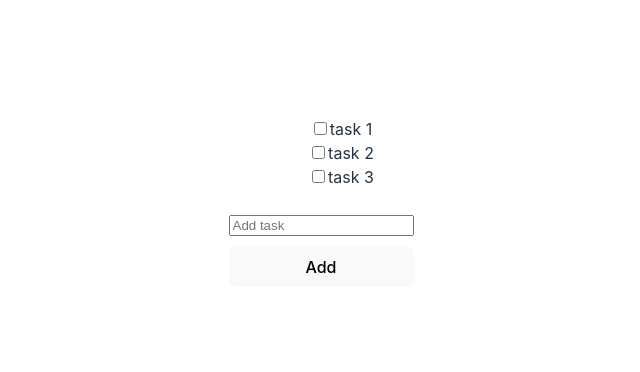
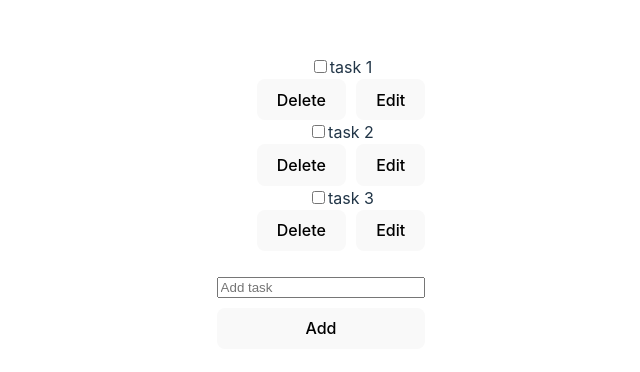
Before and after one commit to rk14283/hooksPractice, a React (Vite) app in the folder react-hooks/: page / in a window 1280 px wide. Shown: the part 206-578 px from the top of the page, without its empty margins (319-959 px from the left). Built offline with nearby package versions, Linux system fonts and the light colour scheme.

Commit message:
todo list with delete and add

```diff
--- a/react-hooks/src/App.css
+++ b/react-hooks/src/App.css
@@ -25,7 +25,11 @@
   flex-direction: column;
   gap: 10px; /* Adds spacing between tasks */
 }
-
+#buttonsAddEdit {
+  display: flex;
+  flex-direction: row;
+  gap:10px;
+}
 label {
   display: block; /* Ensures each task appears on a new line */
 }
--- a/react-hooks/src/App.jsx
+++ b/react-hooks/src/App.jsx
@@ -15,12 +15,27 @@ console.log('todos',initialTodos)
 function AddTodo () {
   const [todos, setTodos] = useState(initialTodos);
   const [title, setTitle] = useState('');
+  const [isEditing, setIsEditing] = useState(false);
+  let todoContent;
+  //id of todos
+const newId = todos.length > 0 ? Math.max(...todos.map(t => t.id)) + 1 : 0;
 
+  function deleteTodo(id) {
+    console.log('delete me', id);
+    setTodos(todos.filter(todo => todo.id !== id));
+  }
+
+  function editTodo(id) {
+
+  }
   return (
     <>
      <ul>
-        {todos.map(item => (
-          <Task key = {item.id} todo={item.title}/>
+        {todos.map((item => (
+          <Task key = {item.id} todo={item.title}
+          deleteButton={() => deleteTodo(item.id)}
+          editButton={() => editTodo(item.id)}
+          />)
 
         ))}
       </ul>
@@ -30,20 +45,22 @@ function AddTodo () {
         onChange={e => setTitle(e.target.value)}
       />
        <button onClick={() => {
+
         setTitle('');
         setTodos([...todos,{
-          id: todos.length,
+          id: newId,
           title:title
         }]);
+
       }}>Add</button>
 
     </>
   )
 }
 
-function Task ( { todo }) {
+function Task ( { todo , deleteButton, editButton }) {
   const [todoCheck, setTodoCheck] = useState(false)
-//todo = 'task1'
+
 
 let crossDeciderLocal
 let crossLocal = "line-through"
@@ -53,17 +70,23 @@ todoCheck ? crossDeciderLocal=crossLocal: crossDeciderLocal=noCrossLocal
 function handleChangeLocal(e) {
 setTodoCheck(e.target.checked)
 }
+
+
   return (
+    <>
+
   <label>
         <input
         type="checkbox"
-
         onChange={handleChangeLocal}
       />
-
         <span style={{textDecoration: crossDeciderLocal}}>{todo}</span>
-
         </label>
+      <div id="buttonsAddEdit">
+        <button onClick={deleteButton}>Delete</button>
+        <button onClick={editButton}>Edit</button>
+        </div>
+        </>
   )
 }
 
@@ -91,13 +114,3 @@ function App() {
 }
 
 export default App
-
-
-{
-  /*
-  #Problem: it checks everything at once
-  #checking individual boxes
-  # Make a function to cross text
-  # Create a button to add items
-  */
-}
```
